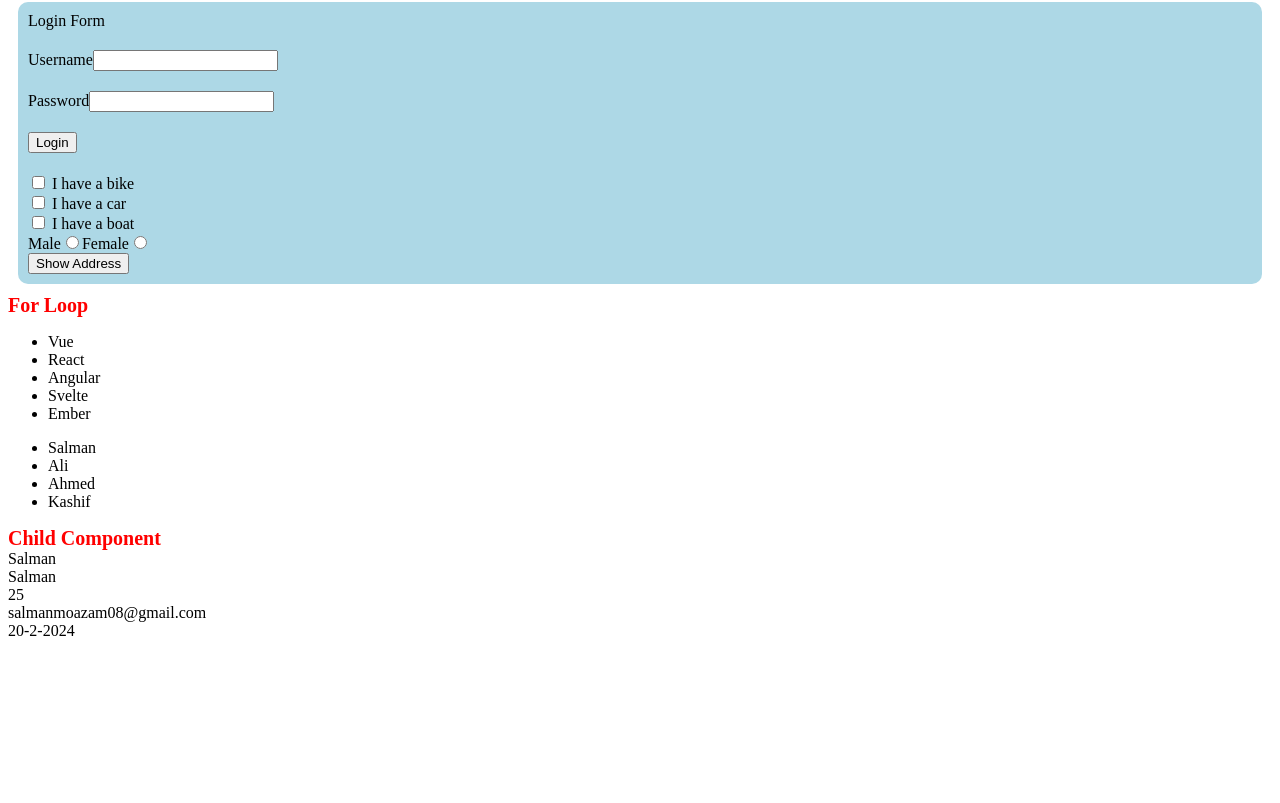
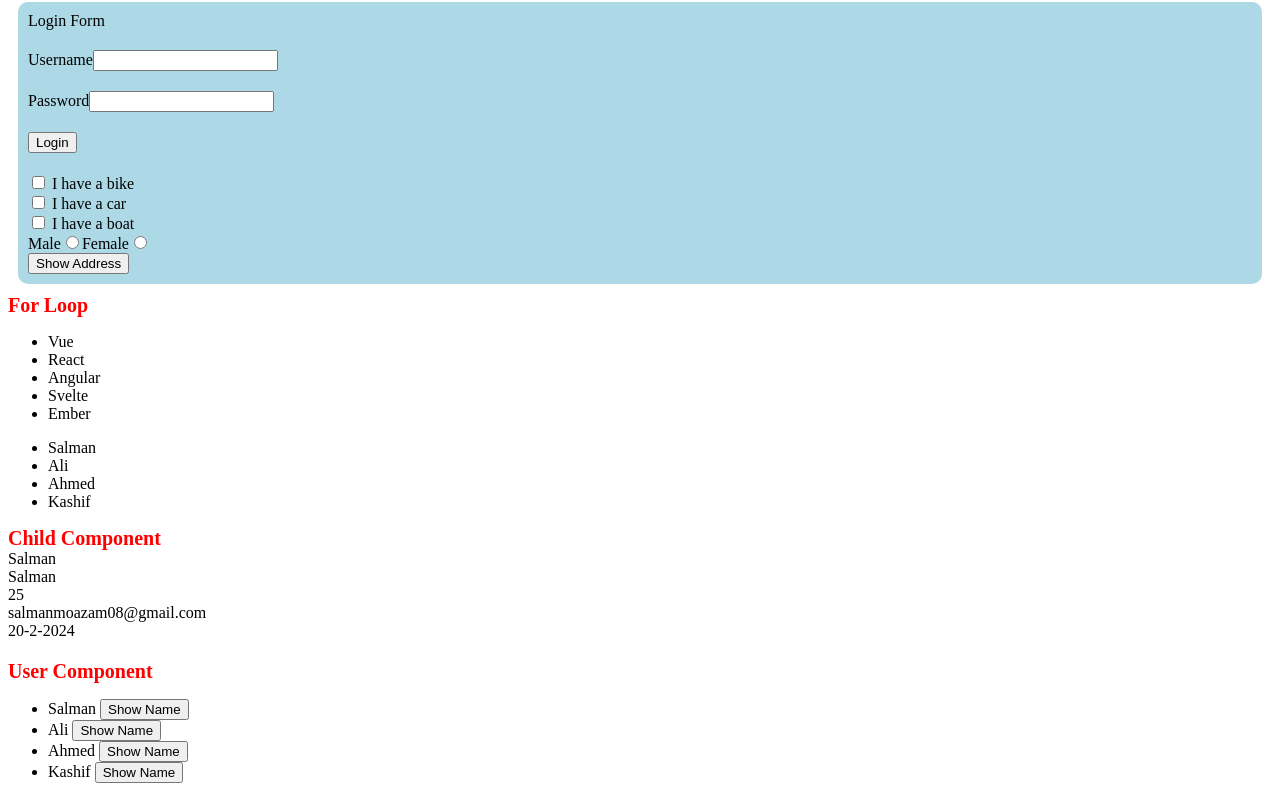
Before and after one commit to Moazam05/learn-vue-js, a Vue app: page / in a window 1280 px wide. Shown: the part 347-1150 px from the top of the page. Before the commit the page ends 995 px from the top, so only its background shows below. Built offline with nearby package versions, Linux system fonts and the light colour scheme.

Commit message:
reuse component

```diff
--- a/src/components/Dashboard.vue
+++ b/src/components/Dashboard.vue
@@ -22,10 +22,19 @@
       :currentDate="currentDate"
     />
   </div>
+
+  <div
+    :style="{
+      margin: '20px 0',
+    }"
+  >
+    <User :users="users" />
+  </div>
 </template>
 
 <script setup>
 import Child from "./Child.vue";
+import User from "./User.vue";
 
 const userDetails = {
   name: "Salman",
--- /dev/null
+++ b/src/components/User.vue
@@ -0,0 +1,36 @@
+<template>
+  <div
+    :style="{
+      color: 'red',
+      fontSize: '20px',
+      fontWeight: 'bold',
+    }"
+  >
+    User Component
+  </div>
+
+  <div>
+    <ul>
+      <li v-for="user in users" :key="user.id">
+        {{ user.name }}
+        <button @click="showName(user?.name)">Show Name</button>
+      </li>
+    </ul>
+  </div>
+</template>
+
+<script setup>
+defineProps({
+  users: Array,
+});
+
+const showName = (name) => {
+  alert(name);
+};
+</script>
+
+<script>
+export default {
+  name: "User",
+};
+</script>
```
